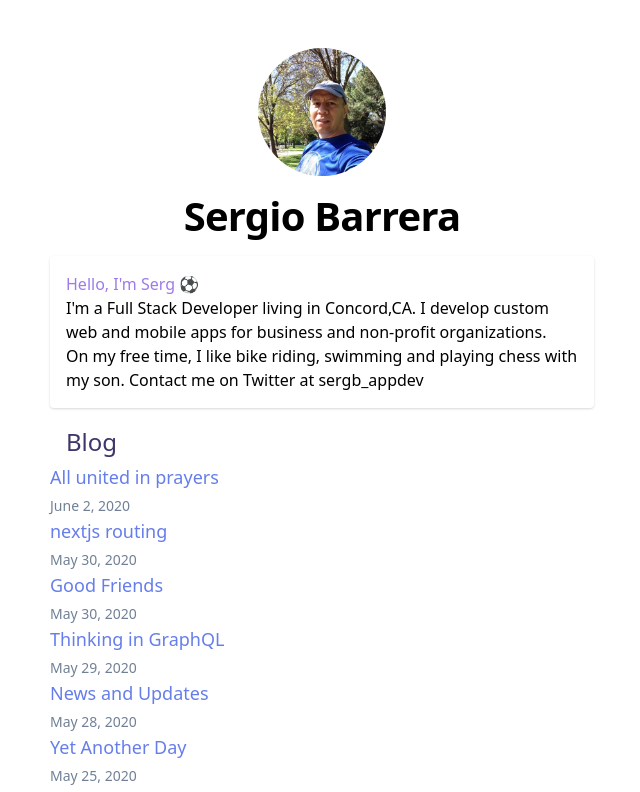
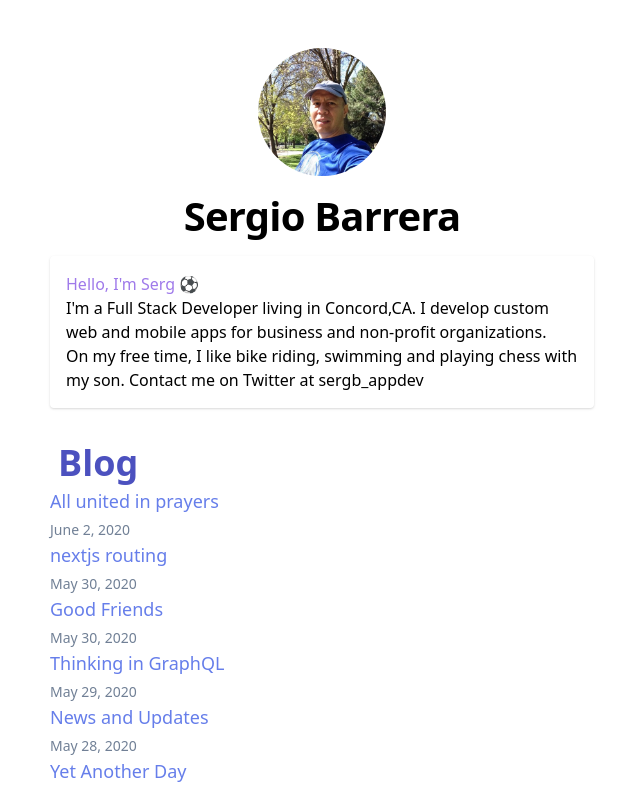
Before and after one commit to sdbeng/next-blog, a Next.js app: page / in a window 1280 px wide. Shown: the top 792 px of the page, without its empty margins (318-958 px from the left). Built offline with nearby package versions, Linux system fonts and the light colour scheme.

Commit message:
update text

```diff
--- a/pages/index.js
+++ b/pages/index.js
@@ -36,7 +36,7 @@ export default function Home({ allPostsData }) {
 
       </section>
       <section>
-        <h2 className="m-4 h-6 text-2xl text-indigo-900">Blog</h2>
+        <h2 className="m-2 h-6 pb-10 text-2xl font-bold text-indigo-700  leading-tight sm:mt-8 sm:text-4xl lg:text-3xl xl:text-4xl">Blog</h2>
         <ul className="list-none">
         {
           allPostsData.map(({id, date, title}) => (
```
